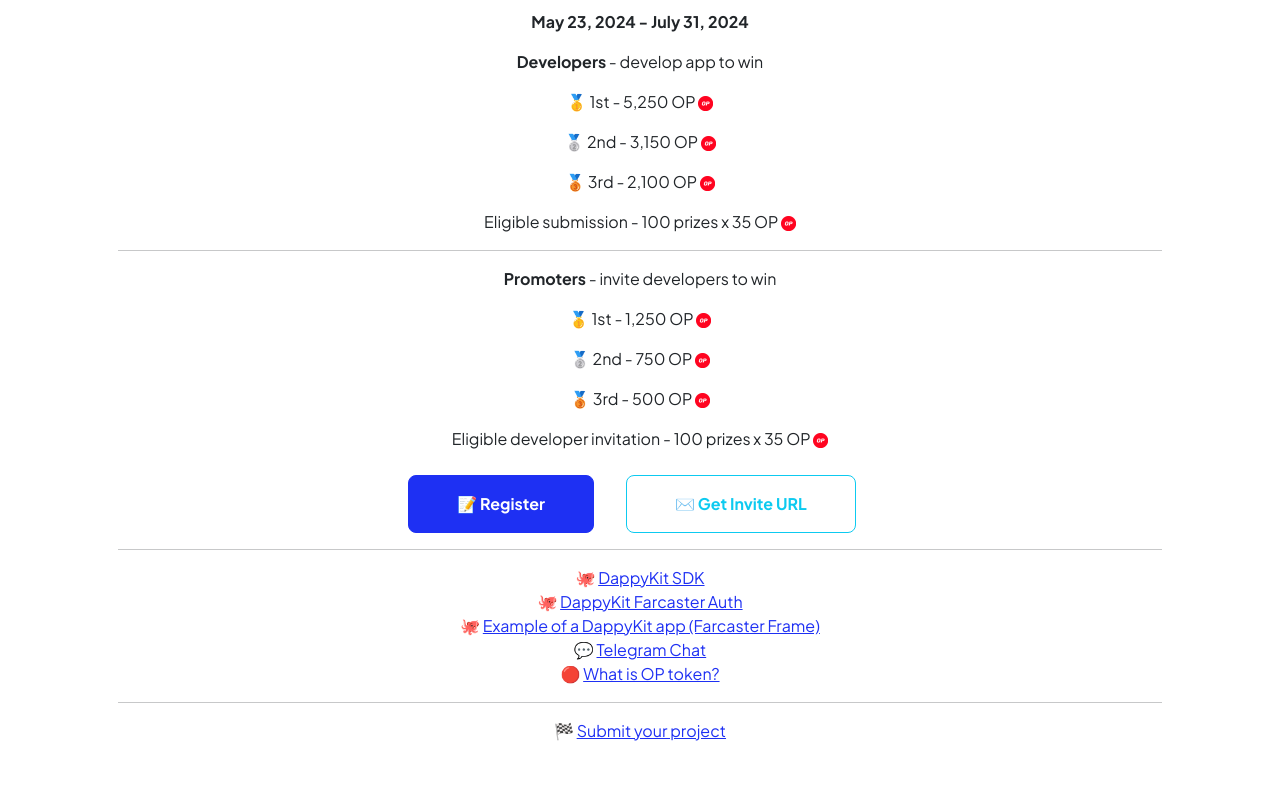
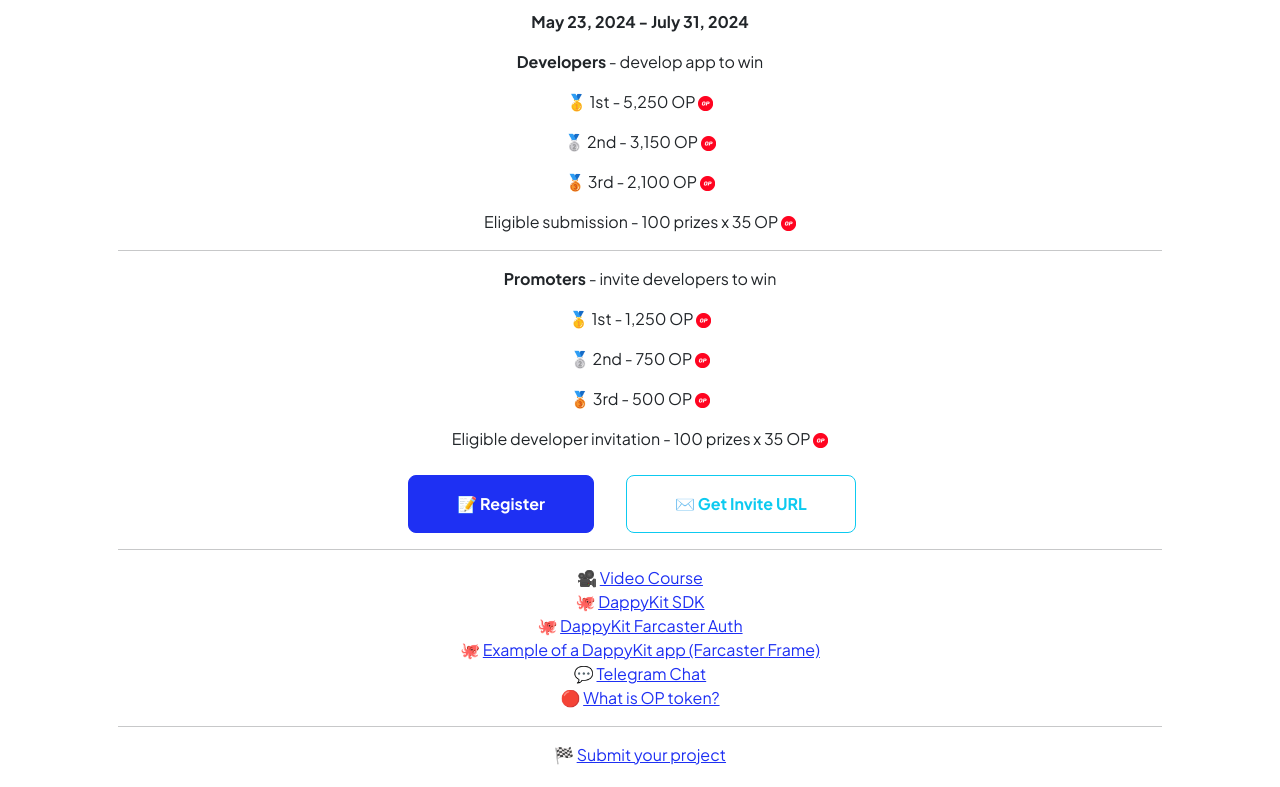
Before and after one commit to DappyKit/hack, a website: page index.html in a window 1280 px wide. Shown: the part 310-1097 px from the top of the page. Drawn offline with nearby package versions, Linux system fonts and the light colour scheme.

Commit message:
feat: video course url

```diff
--- a/index.html
+++ b/index.html
@@ -103,6 +103,10 @@
                         <hr>
 
                         <ul id="urls">
+                            <li>
+                                🎥 <a href="https://www.youtube.com/playlist?list=PLtZglUpyUcDASkWagHbrgK1O5YJCwg_Hi" target="_blank">
+                                Video Course
+                            </a>
                             <li>
                                 🐙 <a href="https://github.com/DappyKit/sdk">
                                 DappyKit SDK
```
